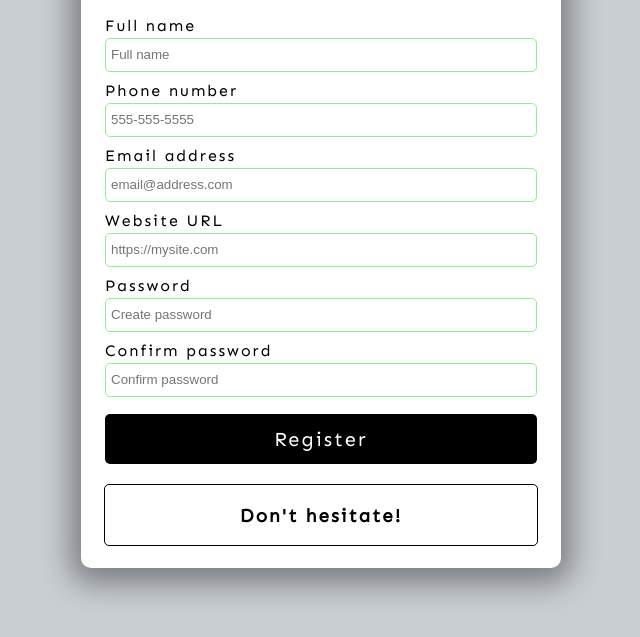
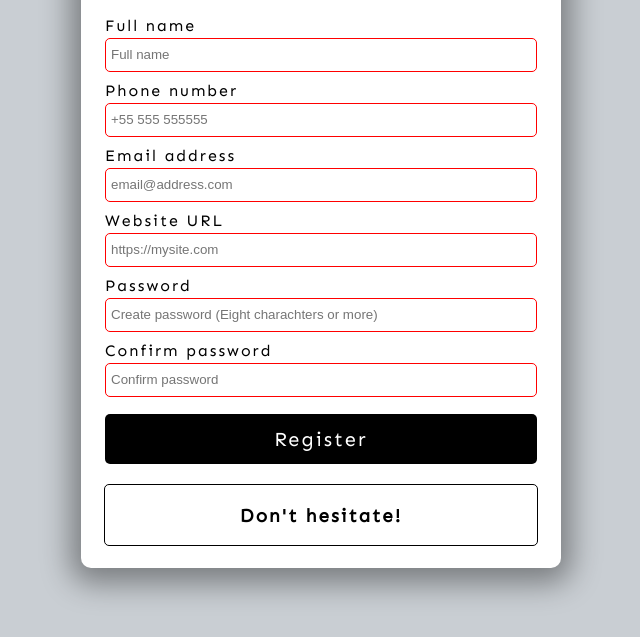
Before and after one commit to bergstenarn/form-validator, a plain HTML site: page index.html in a window 1280 px wide. Shown: the part 147-784 px from the top of the page, without its empty margins (319-959 px from the left). Drawn offline with Linux system fonts and the light colour scheme.

Commit message:
124. HTML Form Validation

```diff
--- a/index.html
+++ b/index.html
@@ -15,27 +15,57 @@
         <!-- Full name -->
         <div class="form-group">
           <label for="name">Full name</label>
-          <input type="text" id="name" placeholder="Full name" />
+          <input
+            type="text"
+            id="name"
+            placeholder="Full name"
+            required
+            minlength="3"
+            maxlength="100"
+          />
         </div>
         <!-- Phone number -->
         <div class="form-group">
           <label for="phone">Phone number</label>
-          <input type="tel" id="phone" placeholder="555-555-5555" />
+          <input
+            type="tel"
+            id="phone"
+            placeholder="+55 555 555555"
+            required
+            pattern="\+[1-9]{1}[0-9]{0,2}[ -]?[1-9]{1}[0-9]{0,3}[ -]?[0-9]{5,10}"
+          />
         </div>
         <!-- Email address -->
         <div class="form-group">
           <label for="email">Email address</label>
-          <input type="email" id="email" placeholder="email@address.com" />
+          <input
+            type="email"
+            id="email"
+            placeholder="email@address.com"
+            required
+          />
         </div>
         <!-- Website URL -->
         <div class="form-group">
           <label for="website">Website URL</label>
-          <input type="url" id="website" placeholder="https://mysite.com" />
+          <input
+            type="url"
+            id="website"
+            placeholder="https://mysite.com"
+            required
+          />
         </div>
         <!-- Password -->
         <div class="form-group">
           <label for="password1">Password</label>
-          <input type="password" id="password1" placeholder="Create password" />
+          <input
+            type="password"
+            id="password1"
+            placeholder="Create password (Eight charachters or more)"
+            required
+            pattern="^(?=.*\d)(?=.*[a-z])(?=.*[A-Z])(?=.*[a-zA-Z]).{8,}$"
+            title="Please include at least one uppercase character, one lowercase character and one digit."
+          />
         </div>
         <!-- Confirm password -->
         <div class="form-group">
@@ -44,6 +74,8 @@
             type="password"
             id="password2"
             placeholder="Confirm password"
+            required
+            pattern="^(?=.*\d)(?=.*[a-z])(?=.*[A-Z])(?=.*[a-zA-Z]).{8,}$"
           />
         </div>
         <button type="submit">Register</button>
```
